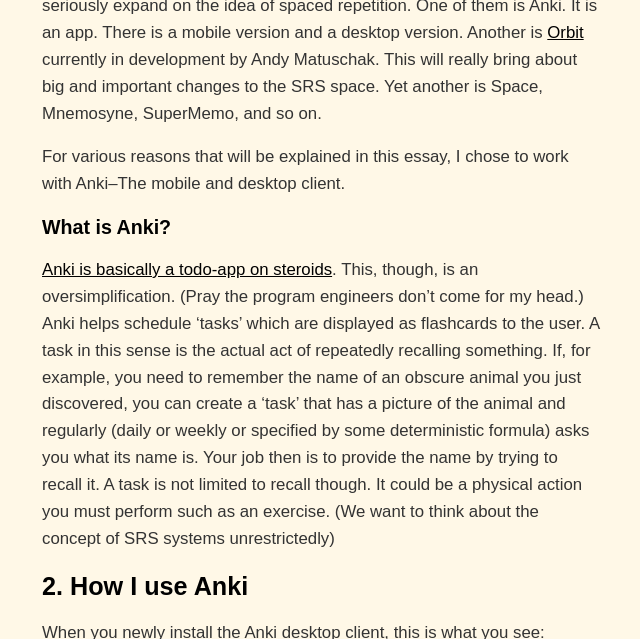
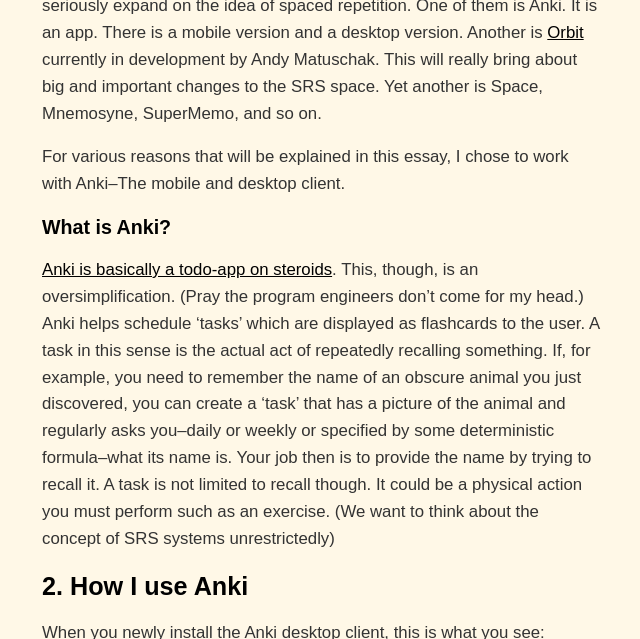
Before and after one commit to dCO2/rococo, a Jekyll site: the page built from _posts/2022-08-17-project-mnemosyne.md, in a window 1280 px wide and 900 px high, scrolled down 1896 px, cut to the strip 0-639 px from the top of the window. Shown: the whole strip, without its empty margins (334-974 px from the left). Built offline with Jekyll 4.4.1, drawn with Linux system fonts in a browser that asks for light colours; some web fonts are replaced.

Commit message:
Refactor

```diff
--- a/_posts/2022-08-17-project-mnemosyne.md
+++ b/_posts/2022-08-17-project-mnemosyne.md
@@ -53,7 +53,7 @@ There are now many technologies (apps and softwares and routines) that seriously
 For various reasons that will be explained in this essay, I chose to work with Anki--The mobile and desktop client.
 
 ### What is Anki?
-[Anki is basically a todo-app on steroids](). This, though, is an oversimplification. (Pray the program engineers don't come for my head.) Anki helps schedule 'tasks' which are displayed as flashcards to the user. A task in this sense is the actual act of repeatedly recalling something. If, for example, you need to remember the name of an obscure animal you just discovered, you can create a 'task' that has a picture of the animal and regularly (daily or weekly or specified by some deterministic formula) asks you what its name is. Your job then is to provide the name by trying to recall it. A task is not limited to recall though. It could be a physical action you must perform such as an exercise. (We want to think about the concept of SRS systems unrestrictedly)
+[Anki is basically a todo-app on steroids](). This, though, is an oversimplification. (Pray the program engineers don't come for my head.) Anki helps schedule 'tasks' which are displayed as flashcards to the user. A task in this sense is the actual act of repeatedly recalling something. If, for example, you need to remember the name of an obscure animal you just discovered, you can create a 'task' that has a picture of the animal and regularly asks you--daily or weekly or specified by some deterministic formula--what its name is. Your job then is to provide the name by trying to recall it. A task is not limited to recall though. It could be a physical action you must perform such as an exercise. (We want to think about the concept of SRS systems unrestrictedly)
 
 ## <a href="/2022/08/17/project-mnemosyne#" style="text-decoration: none;">2. How I use Anki</a>
 
```
